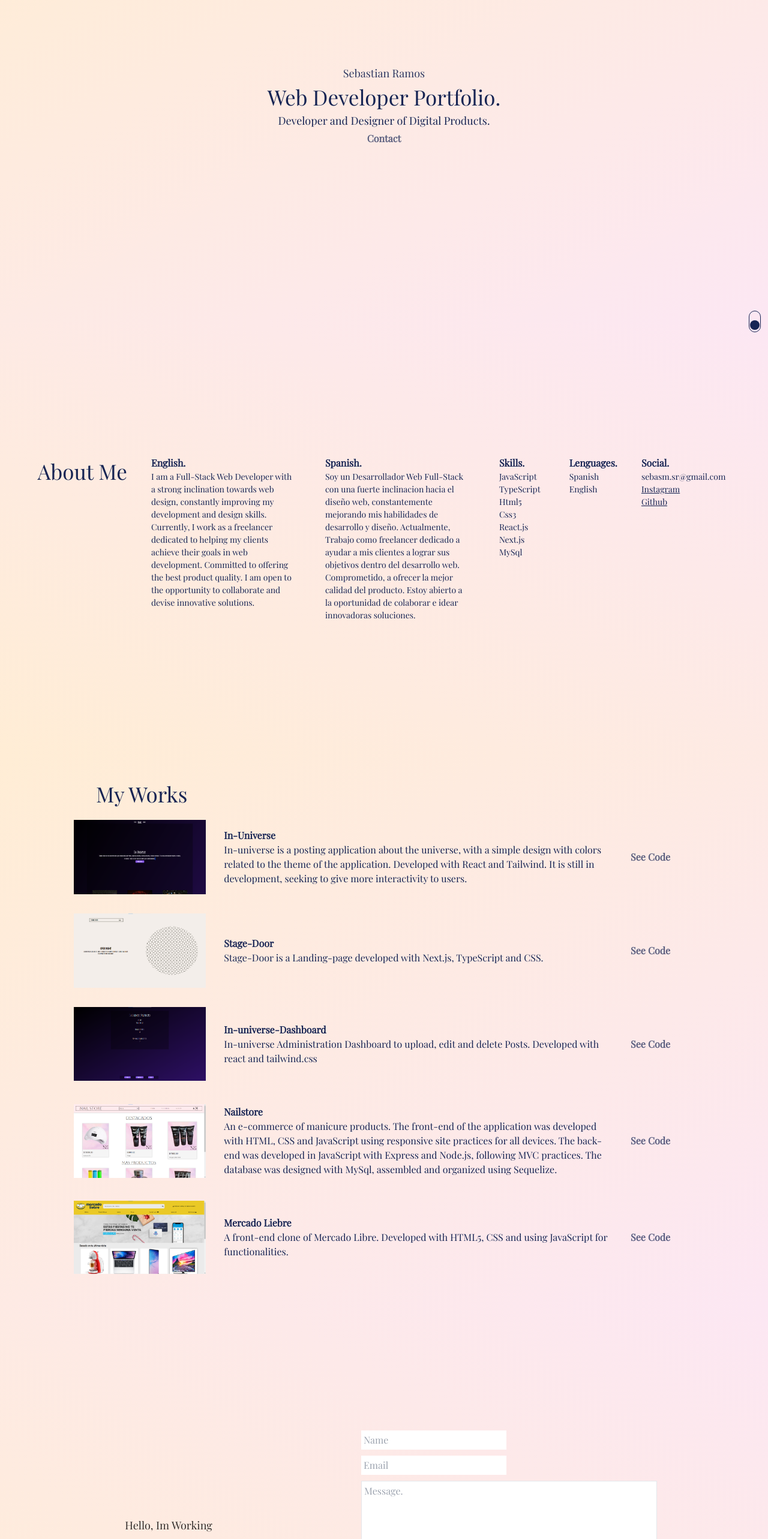
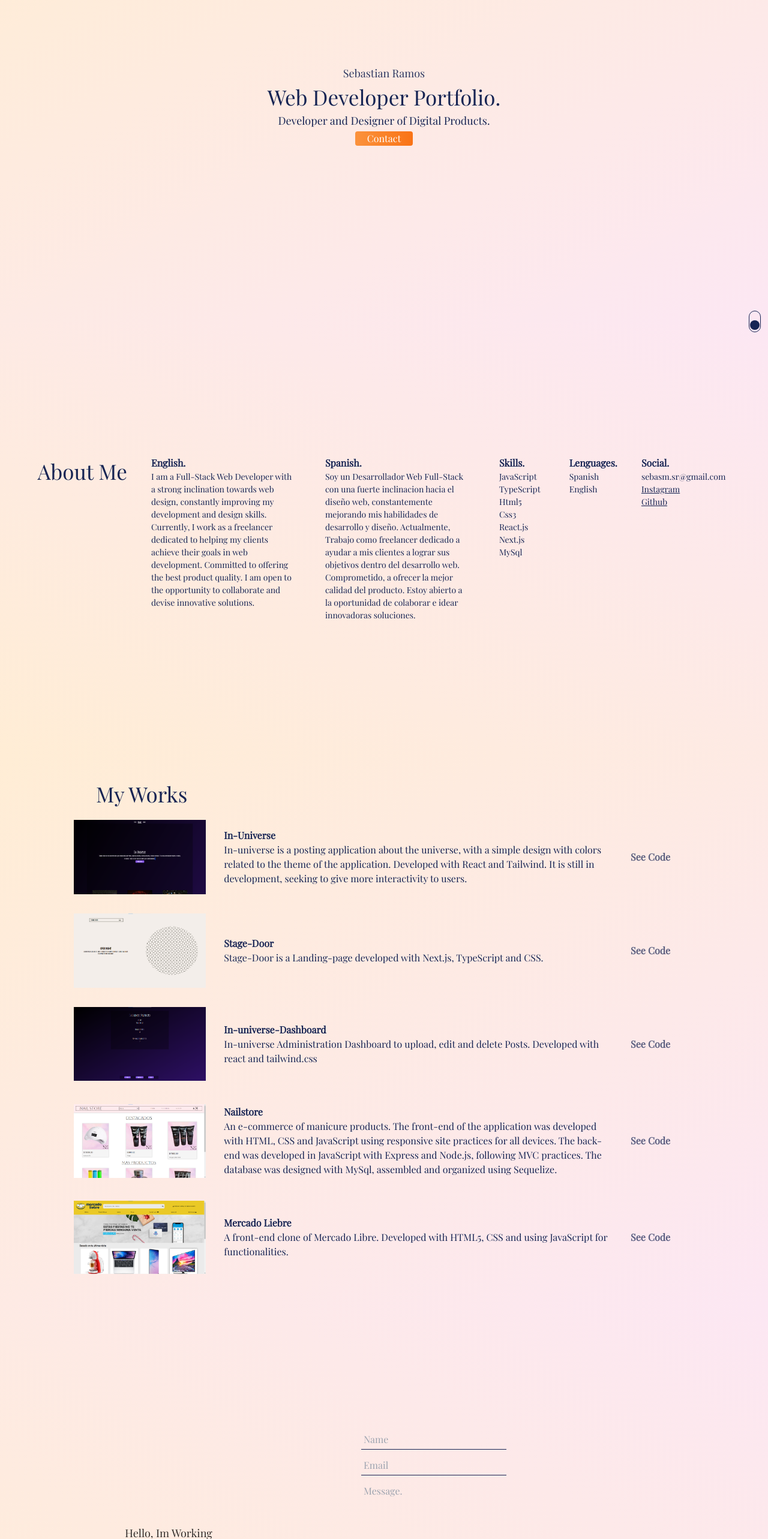
Before and after one commit to SebastianRamos01/my-repository, a React (Vite) app: page / in a window 1280 px wide. Shown: the part 234-2800 px from the top of the page at 60% size. Built offline with nearby package versions, Linux system fonts and the light colour scheme.

Commit message:
more uodates

```diff
--- a/src/components/Footer.jsx
+++ b/src/components/Footer.jsx
@@ -16,13 +16,6 @@ export default function Footer() {
             <div className='text-[26px] md:text-[32px]'>
                 Send a message!
             </div>
-            <div className='text-blue border-b text-blue-950 opacity-80 hover:opacity-100'>
-                <a href="#home-section">
-                    <p className='text-[16px] lg:px-4 font-semibold'>
-                        Go Up
-                    </p>
-                </a>
-            </div>
         </motion.div>
         <Form></Form>
     </footer>
--- a/src/components/Form.jsx
+++ b/src/components/Form.jsx
@@ -25,19 +25,19 @@ export default function Form() {
         onSubmit={sendEmail}
         action=""
         className='w-full px-5 rounded flex gap-1 lg:gap-[10px] flex-col lg:w-5/12 lg:flex-wrap lg:flex-row lg:m-5 font-play'>
-            <div className='w-full lg:w-[49%]'>
-                <input type="text" name="user_name" id="" placeholder='Name' className='outline-none p-1 w-full text-blue-950'/>
+            <div className='w-full lg:w-[49%] border-b border-blue-950'>
+                <input type="text" name="user_name" id="" placeholder='Name' className='outline-none p-1 w-full text-blue-950 bg-transparent'/>
             </div>
-            <div className='w-full lg:w-[49%]'>
-                <input type="text" name="user_email" id="" placeholder='Email' required className='outline-none p-1 w-full text-blue-950'/>
+            <div className='w-full lg:w-[49%] border-b border-blue-950'>
+                <input type="text" name="user_email" id="" placeholder='Email' required className='outline-none p-1 w-full text-blue-950 bg-transparent'/>
             </div>
             <div className='w-full'>
-                <div className='border text-blue w-full'>
-                    <textarea name="message" id="" cols="30" rows="10" placeholder='Message.' className='outline-none p-1 w-full text-blue resize-none'></textarea>
+                <div className='text-blue w-full border-b border-blue-950'>
+                    <textarea name="message" id="" cols="30" rows="10" placeholder='Message.' className='outline-none p-1 w-full text-blue resize-none bg-transparent'></textarea>
                 </div>
             </div>
             <div className='w-full'>
-                <input type="submit" value="Send Message" className='text-[#f3e8ff] rounded p-2 w-full bg-blue-950 cursor-pointer'/>
+                <input type="submit" value="Send Message" className='text-[#f3e8ff] rounded p-2 w-full bg-gradient-to-r from-orange-400 to bg-orange-500 hover:bg-gradient-to-r hover:from-orange-400 to hover:bg-orange-600 cursor-pointer'/>
             </div>
         </motion.form>
   )
--- a/src/components/Main.jsx
+++ b/src/components/Main.jsx
@@ -43,9 +43,9 @@ export default function Main() {
             transition={{ duration: 1.1}}
             initial= {{ x: -30, opacity: 0 }}
             animate={{ x: 0, opacity: 1 }}
-            className='mx-5 my-1 md:mx-auto w-fit'>
-            <a href="#contact-section" className='w-fit '>
-                <p className='text-[16px] w-fit pr-3 lg:px-5 opacity-70 font-semibold hover:opacity-100'>
+            className='mx-5 my-1 md:mx-auto w-fit bg-gradient-to-r from-orange-400 to bg-orange-500 hover:bg-gradient-to-r hover:from-orange-400 to hover:bg-orange-600 rounded'>
+            <a href="#contact-section" className='w-fit'>
+                <p className='text-[16px] w-fit px-3 lg:px-5 text-white'>
                     Contact
                 </p>
             </a>
--- a/src/components/NavBar.jsx
+++ b/src/components/NavBar.jsx
@@ -1,5 +1,4 @@
 import React, { useState } from 'react'
-import Social from './Social'
 
 export default function NavBar() {
 
```
